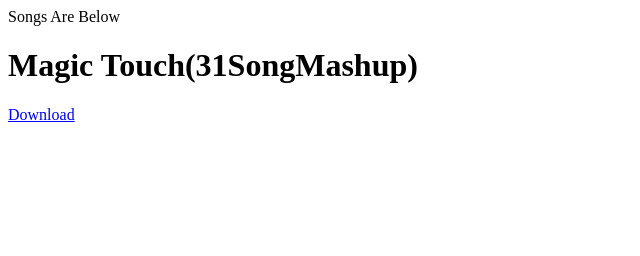
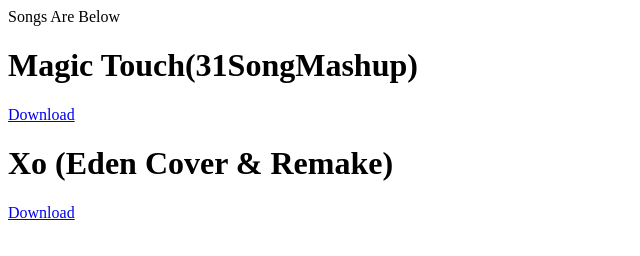
Before and after one commit to Jedi-Coder1/Geometry-Dash-NONG-Songs, a plain HTML site: page docs/index.html in a window 1280 px wide. Shown: the whole page, without its empty margins (0-640 px from the left). Drawn offline with Linux system fonts and the light colour scheme.

Commit message:
Update index.html

```diff
--- a/docs/index.html
+++ b/docs/index.html
@@ -12,6 +12,10 @@
     <h1>Magic Touch(31SongMashup)</h1>
     <a href="https://github.com/Jedi-Coder1/Geometry-Dash-NONG-Songs/raw/main/MUSIC/595342.mp3">Download</a>
   </div>
+  <div>
+    <h1>Xo (Eden Cover & Remake)</h1>
+    <a href="https://github.com/Jedi-Coder1/Geometry-Dash-NONG-Songs/raw/main/MUSIC/766165.mp3">Download</a>
+  </div>
 </body>
 
 </html>
```
